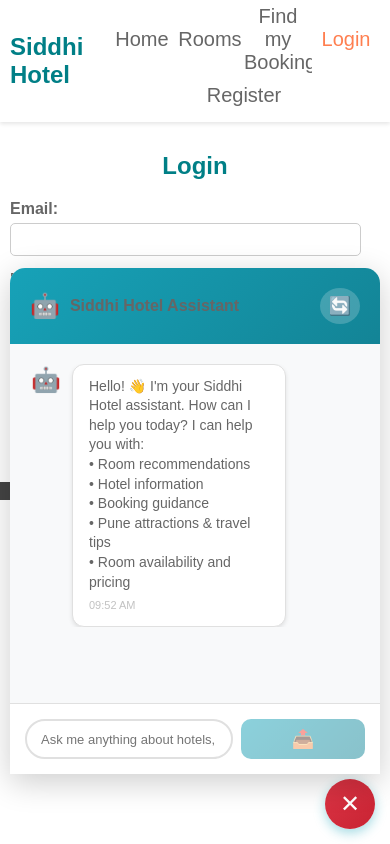
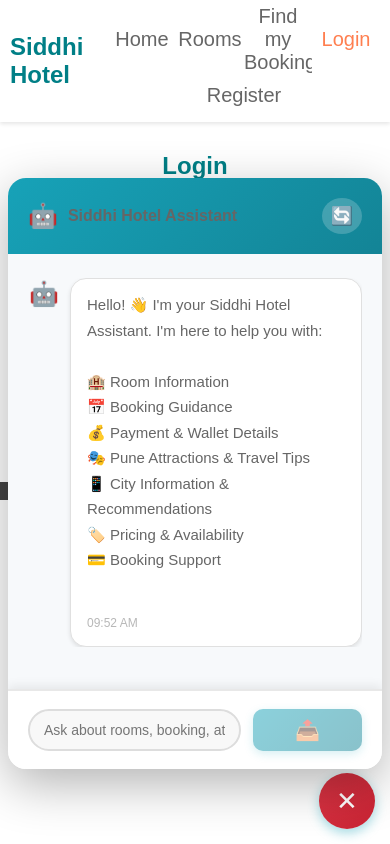
Before and after one commit to knikam3027/siddhhotel, a React (Create React App) app: page /login in a window 390 px wide. Both pictures are taken after a click on the button "Chat with our assistant". Built offline with nearby package versions, Linux system fonts and the light colour scheme.

Commit message:
Confirm" and then "Accept Booking", the user ID will be properly passed

```diff
--- a/src/component/admin/EditBookingPage.jsx
+++ b/src/component/admin/EditBookingPage.jsx
@@ -1,6 +1,7 @@
 import React, { useState, useEffect } from 'react';
 import { useParams, useNavigate } from 'react-router-dom';
 import ApiService from '../../service/ApiService'; // Assuming your service is in a file called ApiService.js
+import { convertAndFormatPrice } from '../../utils/currencyConverter';
 
 const EditBookingPage = () => {
     const navigate = useNavigate();
@@ -77,7 +78,7 @@ const EditBookingPage = () => {
                     <h3>Room Details</h3>
                     <div>
                         <p> Room Type: {bookingDetails.room.roomType}</p>
-                        <p> Room Price: ${bookingDetails.room.roomPrice}</p>
+                        <p> Room Price: {convertAndFormatPrice(bookingDetails.room.roomPrice)}</p>
                         <p> Room Description: {bookingDetails.room.roomDescription}</p>
                         <img src={bookingDetails.room.roomPhotoUrl} alt="" sizes="" srcSet="" />
                     </div>
--- a/src/component/common/ChatBot.css
+++ b/src/component/common/ChatBot.css
@@ -33,11 +33,11 @@
     position: fixed;
     bottom: 100px;
     right: 30px;
-    width: 420px;
-    height: 600px;
+    width: 700px;
+    height: 850px;
     background: white;
-    border-radius: 15px;
-    box-shadow: 0 8px 32px rgba(0, 0, 0, 0.2);
+    border-radius: 20px;
+    box-shadow: 0 15px 50px rgba(0, 0, 0, 0.3);
     display: flex;
     flex-direction: column;
     z-index: 999;
@@ -100,11 +100,11 @@
 .chatbot-messages {
     flex: 1;
     overflow-y: auto;
-    padding: 20px;
+    padding: 24px 20px;
     display: flex;
     flex-direction: column;
-    gap: 15px;
-    background-color: #f8f9fa;
+    gap: 18px;
+    background-color: #f7f9fb;
 }
 
 .message {
@@ -143,11 +143,14 @@
 }
 
 .message-content {
-    max-width: 280px;
-    padding: 12px 16px;
-    border-radius: 12px;
+    max-width: 480px;
+    padding: 16px 20px;
+    border-radius: 16px;
     word-wrap: break-word;
-    line-height: 1.4;
+    line-height: 1.7;
+    display: flex;
+    flex-direction: column;
+    gap: 10px;
 }
 
 .message-content.bot {
@@ -165,15 +168,17 @@
 
 .message-content p {
     margin: 0;
-    font-size: 14px;
+    font-size: 15px;
     white-space: pre-wrap;
+    word-break: break-word;
 }
 
 .message-time {
     display: block;
-    font-size: 11px;
-    margin-top: 6px;
-    opacity: 0.6;
+    font-size: 12px;
+    opacity: 0.7;
+    margin-top: 4px;
+    flex-shrink: 0;
 }
 
 .message-content.bot .message-time {
@@ -181,7 +186,7 @@
 }
 
 .message-content.user .message-time {
-    color: rgba(255, 255, 255, 0.7);
+    color: rgba(255, 255, 255, 0.85);
 }
 
 /* Typing animation */
@@ -221,20 +226,22 @@
 
 .chatbot-input-form {
     display: flex;
-    gap: 8px;
-    padding: 15px;
+    gap: 12px;
+    padding: 18px 20px;
     background-color: white;
-    border-top: 1px solid #e0e0e0;
+    border-top: 2px solid #e8e8e8;
+    box-shadow: 0 -3px 10px rgba(0, 0, 0, 0.08);
 }
 
 .chatbot-input {
     flex: 1;
-    padding: 10px 14px;
-    border: 2px solid #e0e0e0;
-    border-radius: 20px;
-    font-size: 13px;
+    padding: 13px 18px;
+    border: 2px solid #ddd;
+    border-radius: 26px;
+    font-size: 15px;
     font-family: inherit;
     transition: all 0.3s ease;
+    background-color: #f8f8f8;
 }
 
 .chatbot-input:focus {
@@ -249,18 +256,19 @@
 }
 
 .send-button {
-    width: 40px;
-    height: 40px;
+    width: 46px;
+    height: 46px;
     border: none;
     border-radius: 50%;
     background: linear-gradient(135deg, #17a2b8 0%, #138496 100%);
     color: white;
-    font-size: 18px;
+    font-size: 22px;
     cursor: pointer;
     transition: all 0.3s ease;
     display: flex;
     align-items: center;
     justify-content: center;
+    box-shadow: 0 3px 10px rgba(23, 162, 184, 0.35);
 }
 
 .send-button:hover:not(:disabled) {
@@ -295,23 +303,25 @@
 /* Mobile Responsive */
 @media (max-width: 768px) {
     .chatbot-container {
-        width: 100%;
-        height: 70vh;
-        bottom: 0;
-        right: 0;
-        border-radius: 15px 15px 0 0;
+        width: calc(100% - 20px);
+        height: 80vh;
+        bottom: 90px;
+        right: 10px;
+        left: 10px;
+        border-radius: 20px;
     }
 
     .chatbot-toggle {
         bottom: 20px;
         right: 20px;
-        width: 50px;
-        height: 50px;
-        font-size: 24px;
+        width: 60px;
+        height: 60px;
+        font-size: 28px;
     }
 
     .message-content {
-        max-width: 220px;
+        max-width: 100%;
+        font-size: 15px;
     }
 }
 
@@ -319,18 +329,34 @@
     .chatbot-toggle {
         bottom: 15px;
         right: 15px;
+        width: 56px;
+        height: 56px;
+        font-size: 26px;
     }
 
     .message-content {
-        max-width: 180px;
-        font-size: 13px;
+        max-width: 100%;
+        padding: 13px 16px;
+        font-size: 14px;
     }
 
     .chatbot-container {
-        width: calc(100% - 20px);
-        height: 60vh;
-        bottom: 70px;
-        right: 10px;
-        left: 10px;
+        width: calc(100% - 16px);
+        height: 70vh;
+        bottom: 75px;
+        right: 8px;
+        left: 8px;
+        border-radius: 18px;
+    }
+
+    .chatbot-input {
+        padding: 11px 14px;
+        font-size: 14px;
+    }
+
+    .send-button {
+        width: 42px;
+        height: 42px;
+        font-size: 20px;
     }
 }
--- a/src/component/common/ChatBot.jsx
+++ b/src/component/common/ChatBot.jsx
@@ -6,7 +6,7 @@ const ChatBot = () => {
     const [messages, setMessages] = useState([
         {
             id: 1,
-            text: "Hello! 👋 I'm your Siddhi Hotel assistant. How can I help you today? I can help you with:\n• Room recommendations\n• Hotel information\n• Booking guidance\n• Pune attractions & travel tips\n• Room availability and pricing",
+            text: "Hello! 👋 I'm your Siddhi Hotel Assistant. I'm here to help you with:\n\n🏨 Room Information\n📅 Booking Guidance\n💰 Payment & Wallet Details\n🎭 Pune Attractions & Travel Tips\n📱 City Information & Recommendations\n🏷️ Pricing & Availability\n💳 Booking Support\n\nHow can I assist you today?",
             sender: 'bot',
             timestamp: new Date()
         }
@@ -73,7 +73,7 @@ const ChatBot = () => {
         setMessages([
             {
                 id: 1,
-                text: "Hello! 👋 I'm your Siddhi Hotel assistant. How can I help you today? I can help you with:\n• Room recommendations\n• Hotel information\n• Booking guidance\n• Pune attractions & travel tips\n• Room availability and pricing",
+                text: "Hello! 👋 I'm your Siddhi Hotel Assistant. I'm here to help you with:\n\n🏨 Room Information\n📅 Booking Guidance\n💰 Payment & Wallet Details\n🎭 Pune Attractions & Travel Tips\n📱 City Information & Recommendations\n🏷️ Pricing & Availability\n💳 Booking Support\n\nHow can I assist you today?",
                 sender: 'bot',
                 timestamp: new Date()
             }
@@ -145,7 +145,7 @@ const ChatBot = () => {
                             type="text"
                             value={inputValue}
                             onChange={(e) => setInputValue(e.target.value)}
-                            placeholder="Ask me anything about hotels, rooms, or Pune..."
+                            placeholder="Ask about rooms, booking, attractions, payment..."
                             disabled={loading}
                             className="chatbot-input"
                         />
--- a/src/component/common/RoomResult.jsx
+++ b/src/component/common/RoomResult.jsx
@@ -1,6 +1,7 @@
 import React from 'react';
 import { useNavigate } from 'react-router-dom'; // Import useNavigate
 import ApiService from '../../service/ApiService';
+import { convertAndFormatPrice } from '../../utils/currencyConverter';
 
 const RoomResult = ({ roomSearchResults }) => {
     const navigate = useNavigate(); // Initialize useNavigate hook
@@ -14,7 +15,7 @@ const RoomResult = ({ roomSearchResults }) => {
                             <img className='room-list-item-image' src={room.roomPhotoUrl} alt={room.roomType} />
                             <div className="room-details">
                                 <h3>{room.roomType}</h3>
-                                <p>Price: ${room.roomPrice} / night</p>
+                                <p>Price: {convertAndFormatPrice(room.roomPrice)} / night</p>
                                 <p>Description: {room.roomDescription}</p>
                             </div>
 
--- a/src/component/profile/ProfilePage.jsx
+++ b/src/component/profile/ProfilePage.jsx
@@ -2,6 +2,7 @@ import React, { useState, useEffect } from 'react';
 import { useNavigate } from 'react-router-dom';
 import ApiService from '../../service/ApiService';
 import WalletSection from '../wallet/WalletSection';
+import { convertAndFormatPrice } from '../../utils/currencyConverter';
 
 const ProfilePage = () => {
     const [user, setUser] = useState(null);
@@ -107,7 +108,7 @@ const ProfilePage = () => {
                                             <div>
                                                 <p><strong>✓ Confirmation Code:</strong> <span style={{color: '#28a745', fontWeight: 'bold'}}>{booking.bookingConfirmationCode}</span></p>
                                                 <p><strong>🛏️ Room Type:</strong> {booking.room?.roomType}</p>
-                                                <p><strong>💰 Room Price:</strong> ₹{booking.room?.roomPrice}/night</p>
+                                                <p><strong>💰 Room Price:</strong> {convertAndFormatPrice(booking.room?.roomPrice)}/night</p>
                                                 <p><strong>📆 Check-in:</strong> {new Date(booking.checkInDate).toDateString()}</p>
                                                 <p><strong>📆 Check-out:</strong> {new Date(booking.checkOutDate).toDateString()}</p>
                                                 <p><strong>👥 Total Guests:</strong> {booking.totalNumOfGuests}</p>
--- /dev/null
+++ b/src/utils/currencyConverter.js
@@ -0,0 +1,40 @@
+// Currency conversion utility
+// Exchange rate: 1 USD = 83.50 INR (as of Feb 2026)
+const USD_TO_INR_RATE = 83.50;
+
+/**
+ * Converts USD to INR
+ * @param {number} usdAmount - Amount in USD
+ * @returns {number} Converted amount in INR
+ */
+export const convertUSDtoINR = (usdAmount) => {
+  if (!usdAmount || isNaN(usdAmount)) return 0;
+  return Math.round(usdAmount * USD_TO_INR_RATE);
+};
+
+/**
+ * Formats price in INR with rupee symbol
+ * @param {number} amount - Amount in INR
+ * @returns {string} Formatted price string
+ */
+export const formatINRPrice = (amount) => {
+  return `₹${amount.toLocaleString('en-IN')}`;
+};
+
+/**
+ * Converts USD to INR and formats it
+ * @param {number} usdAmount - Amount in USD
+ * @returns {string} Formatted INR price
+ */
+export const convertAndFormatPrice = (usdAmount) => {
+  const inrAmount = convertUSDtoINR(usdAmount);
+  return formatINRPrice(inrAmount);
+};
+
+/**
+ * Get the exchange rate
+ * @returns {number} USD to INR exchange rate
+ */
+export const getExchangeRate = () => {
+  return USD_TO_INR_RATE;
+};
```
Also changed, not shown: src/component/booking_rooms/RoomDetailsPage.jsx (+4 -3 lines).
